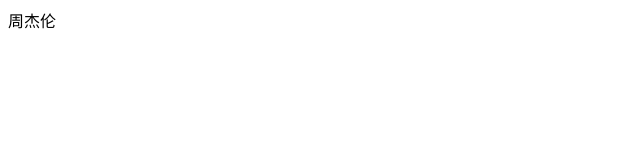
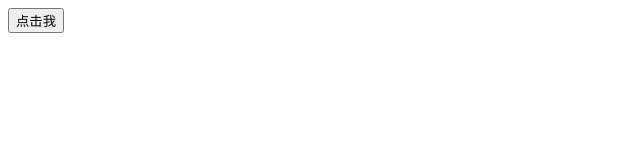
Before and after one commit to 981443166/baize, a React (Create React App) app in the folder react/react-demo/: page / in a window 1280 px wide. Shown: the top 160 px of the page, without its empty margins (0-640 px from the left). Built offline with nearby package versions, Linux system fonts and the light colour scheme.

Commit message:
feat: 实现按钮点击事件处理并传递自定义参数
添加事件处理函数handleClick，支持同时接收事件对象和自定义参数

```diff
--- a/react/react-demo/src/App.js
+++ b/react/react-demo/src/App.js
@@ -59,22 +59,53 @@
 // }
 
 // day1 1.3: 实现复杂条件渲染
-const getNameType = 0;
+// const getNameType = 0;
 
-function getName(){
-  if(getNameType === 0){
-    return <div>周杰伦</div>
-  }else if(getNameType === 1){
-    return <div>谢霆锋</div>
-  }else{
-    return <div>黎明</div>
-  }
+// function getName(){
+//   if(getNameType === 0){
+//     return <div>周杰伦</div>
+//   }else if(getNameType === 1){
+//     return <div>谢霆锋</div>
+//   }else{
+//     return <div>黎明</div>
+//   }
+// }
+
+// function App(){
+//   return(
+//     <div className="App">
+//       {getName()}
+//     </div>
+//   )
+// }
+
+// day1 1.4: 事件绑定
+// 基础事件绑定
+// function handleClick(){
+//   console.log('点击了按钮')
+// }
+// 事件参数e
+// function handleClick(e){
+//   console.log('点击了按钮', e)
+// }
+//  自定义参数
+// function handleClick(name){
+//   console.log('点击了按钮', name)
+// }
+//  同时传递事件参数e和自定义参数
+function handleClick(e, name){
+  console.log('点击了按钮', e, name)
 }
 
 function App(){
   return(
+    // 基础事件绑定
+    // <div className="App">
+    //   <button onClick={handleClick}>点击我</button>
+    // </div>
+    // 事件参数e
     <div className="App">
-      {getName()}
+      <button onClick={(e) => handleClick(e, 'baize')}>点击我</button>
     </div>
   )
 }
```
